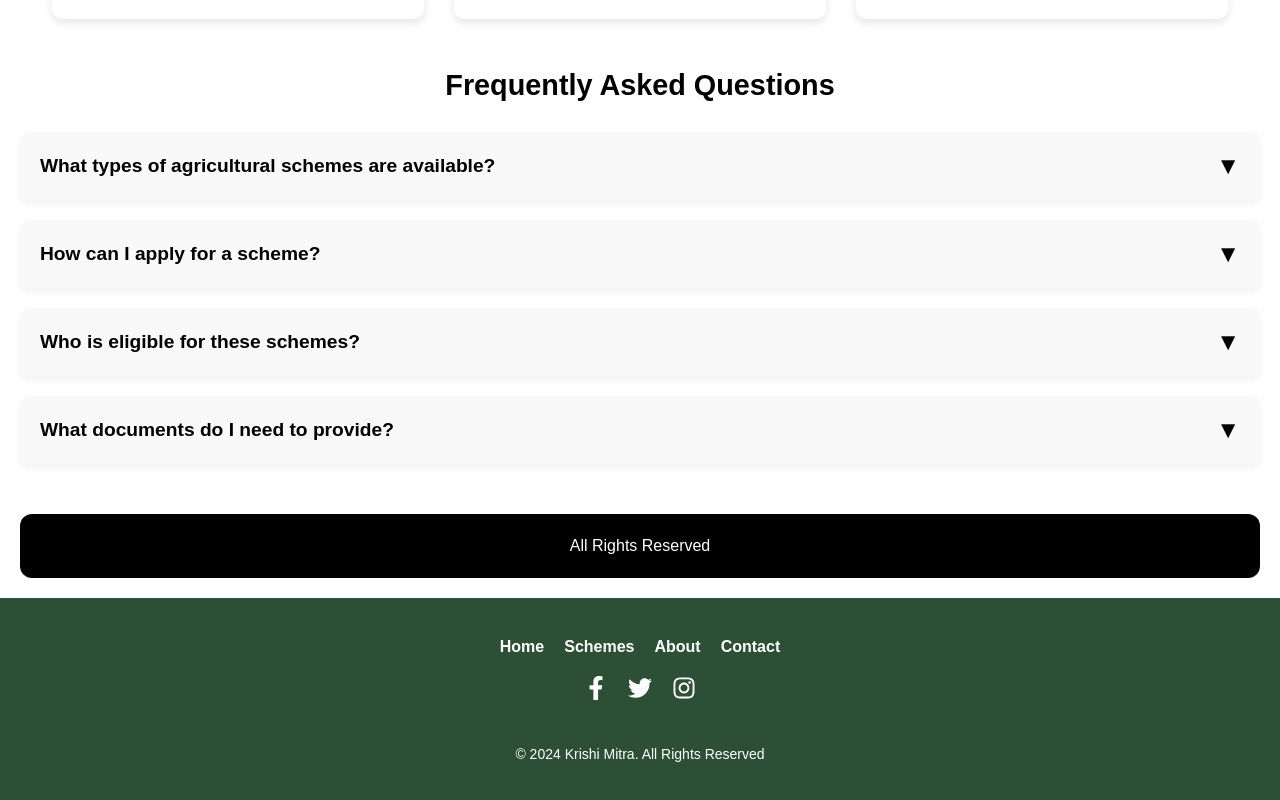
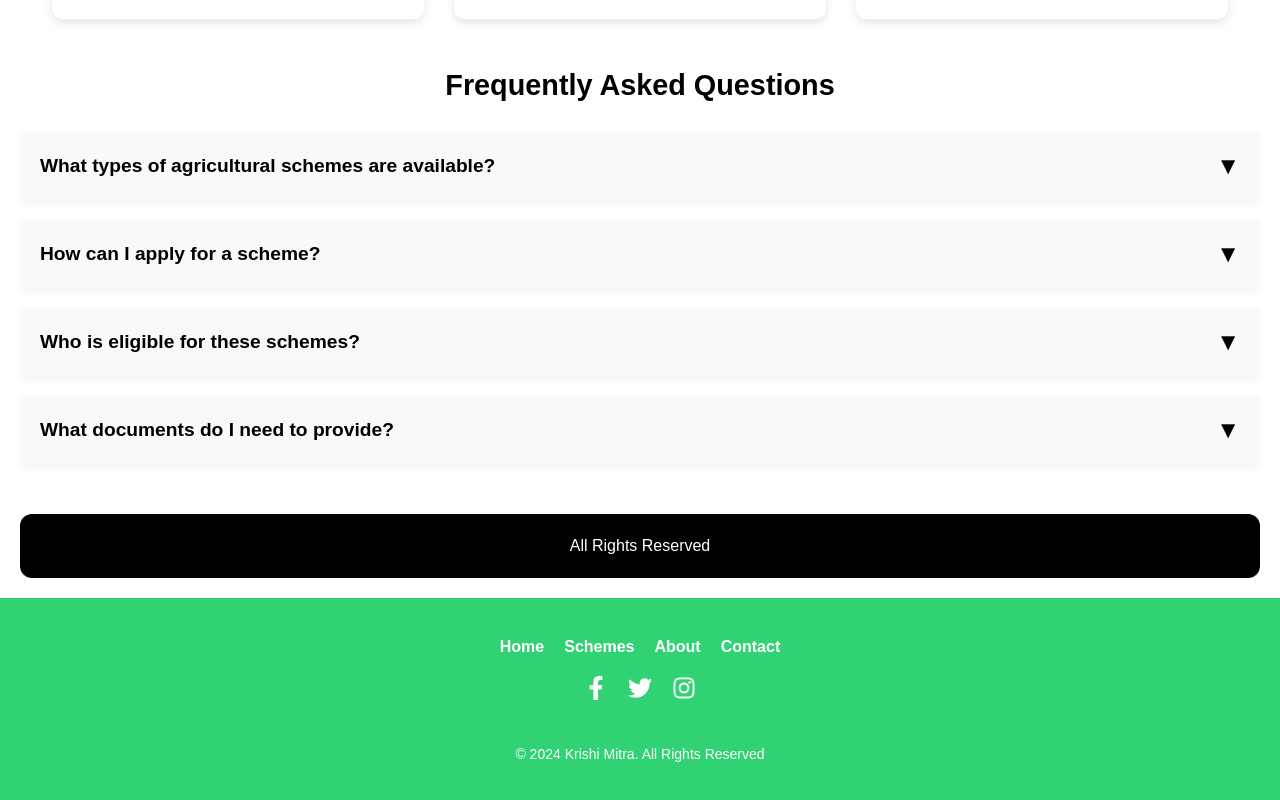
Before and after one commit to DChitale/krishi-mitra, a Next.js app: page / in a window 1280 px wide. Shown: the part 901-1701 px from the top of the page. Built offline with nearby package versions, Linux system fonts and the light colour scheme; no server answers.

Commit message:
color change in footer

```diff
--- a/src/styles/Footer.module.css
+++ b/src/styles/Footer.module.css
@@ -1,6 +1,6 @@
 /* Footer.module.css */
 .footer {
-    background-color: #2d4f36; /* Earthy dark green */
+    background-color: #30d274; /* Earthy dark green */
     padding: 40px 20px;
     color: #fff;
     font-family: 'Poppins', sans-serif;
```
